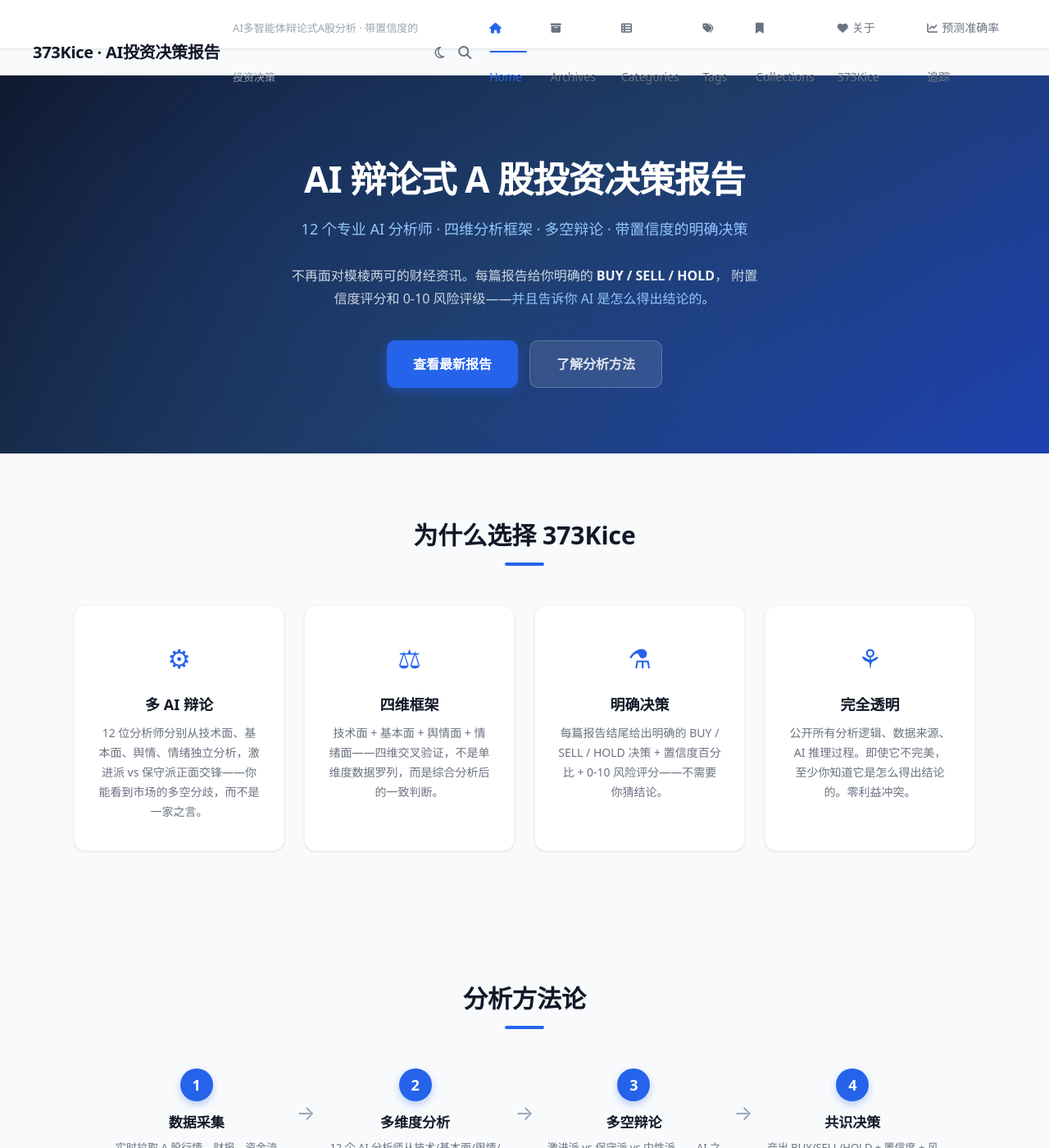
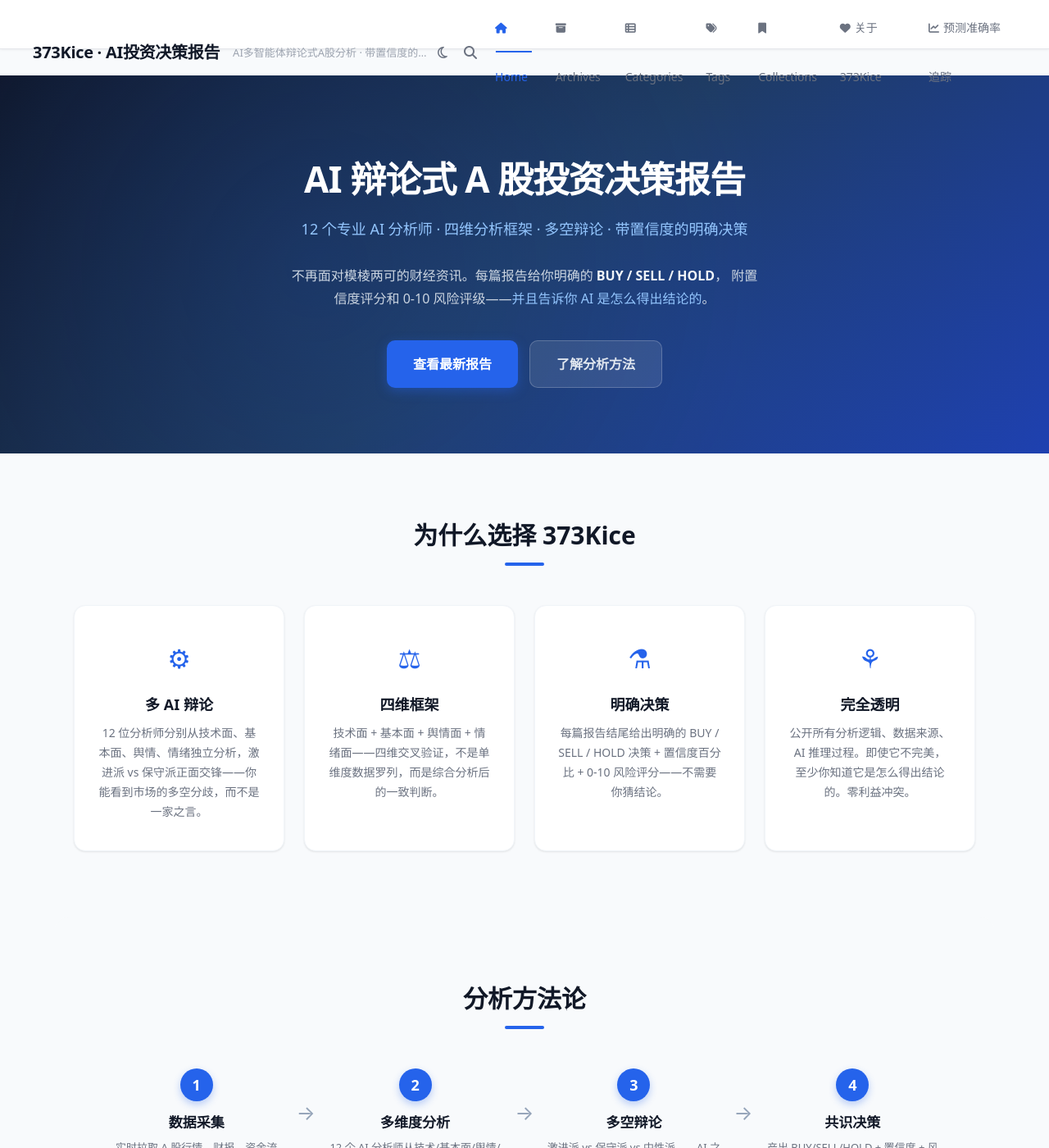
Before and after one commit to 373Kice/373Kice.github.io, a Jekyll site: the page built from index.html, in a window 1280 px wide and 1400 px high. Shown: the whole window at 82% size. Built offline with Jekyll 4.4.1, drawn with Linux system fonts in a browser that asks for light colours; the list of posts is cut into pages by our own code; comment, search, counter and statistics services are not loaded.

Commit message:
fix: 搜索框无法输入 + 导航栏布局错位

```diff
--- a/_includes/header.html
+++ b/_includes/header.html
@@ -10,15 +10,19 @@
         <div id="search-results" class="search-results"></div>
     </div>
     <div class="wrapper">
+        <div class="header-left">
             <a href="{{ site.baseurl }}/" class="brand">{{ site.title }}</a>
             <small>{{site.brief-intro}}</small>
+        </div>
         <button id="headerMenu" class="menu"><i class="fa-solid fa-bars"></i></button>
+        <div class="mobile-actions" id="mobileActions">
             <button id="darkModeToggle" class="dark-mode-toggle" title="切换暗色模式" aria-label="切换暗色模式">
                 <i class="fa-regular fa-moon"></i>
             </button>
             <button id="searchToggle" class="search-toggle" title="搜索" aria-label="搜索">
                 <i class="fa-solid fa-search"></i>
             </button>
+        </div>
         <nav id="headerNav">
             <ul>
                 <li>
--- a/_sass/_dark-mode.scss
+++ b/_sass/_dark-mode.scss
@@ -681,17 +681,9 @@
     background: var(--scrollbar-thumb);
 }
 
-// Dark mode toggle button
-.dark-mode-toggle {
-    display: inline-flex;
-    align-items: center;
-    justify-content: center;
-    width: 32px;
-    height: 60px;
+// Mobile actions & toggle buttons
+.mobile-actions button {
     color: var(--text-muted);
-    cursor: pointer;
-    font-size: 16px;
-    transition: color 0.2s ease;
     &:hover {
         color: var(--link-color);
     }
--- a/_sass/_header.scss
+++ b/_sass/_header.scss
@@ -22,6 +22,11 @@
         display: flex;
         align-items: center;
         justify-content: space-between;
+        .header-left {
+            display: flex;
+            align-items: center;
+            flex-shrink: 0;
+            min-width: 0;
             .brand {
                 font-size: 20px;
                 font-weight: 700;
@@ -34,11 +39,42 @@
                 font-size: 13px;
                 color: #9ca3af;
                 font-weight: 400;
+                overflow: hidden;
+                text-overflow: ellipsis;
+                white-space: nowrap;
+                max-width: 240px;
+                flex-shrink: 1;
+                min-width: 0;
+            }
         }
         .menu {
             display: none;
         }
+        .mobile-actions {
+            display: flex;
+            align-items: center;
+            gap: 2px;
+            margin-left: auto;
+            order: 1;
+            button {
+                border: none;
+                background: none;
+                cursor: pointer;
+                display: inline-flex;
+                align-items: center;
+                justify-content: center;
+                width: 32px;
+                height: 60px;
+                color: #6b7280;
+                font-size: 16px;
+                transition: color 0.2s ease;
+                &:hover {
+                    color: #2563eb;
+                }
+            }
+        }
         nav {
+            order: 2;
             ul {
                 font-size: 0;
                 margin: 0;
@@ -130,9 +166,10 @@
             .brand {
                 font-size: 17px;
             }
-            small {
+            .header-left small {
                 margin-left: 8px;
                 font-size: 11px;
+                max-width: 100px;
             }
             .menu {
                 display: inline-flex;
@@ -148,8 +185,23 @@
                 color: #4b5563;
                 font-size: 16px;
                 transition: 0.2s ease;
+                z-index: 2;
                 &:hover {
                     background: #e5e7eb;
+                }
+            }
+            // Mobile toggle buttons before hamburger
+            .mobile-actions {
+                position: absolute;
+                right: 52px;
+                top: 0;
+                margin-left: 0;
+                order: 0;
+                gap: 0;
+                button {
+                    height: 52px;
+                    width: 32px;
+                    font-size: 15px;
                 }
             }
             > .active {
--- a/js/main.js
+++ b/js/main.js
@@ -52,7 +52,7 @@
   }
 
   searchToggle.addEventListener('click', function(e) {
-    e.stopPropagation()
+    e.stopPropagation()           // ← 阻止冒泡，避免被 document click 关闭
     if (searchContainer.classList.contains('search-open')) {
       closeSearch()
     } else {
--- a/js/search.js
+++ b/js/search.js
@@ -120,7 +120,10 @@
   // 点击外部关闭
   document.addEventListener('click', function(e) {
     var container = document.querySelector('.search-container')
-    if (container && !container.contains(e.target)) {
+    var toggle = document.querySelector('#searchToggle')
+    if (!container || container.classList.contains('search-open') === false) return
+    if (toggle && toggle.contains(e.target)) return
+    if (!container.contains(e.target)) {
       closeSearch()
     }
   })
```
Lines whose indentation alone changed are shown as unchanged.
